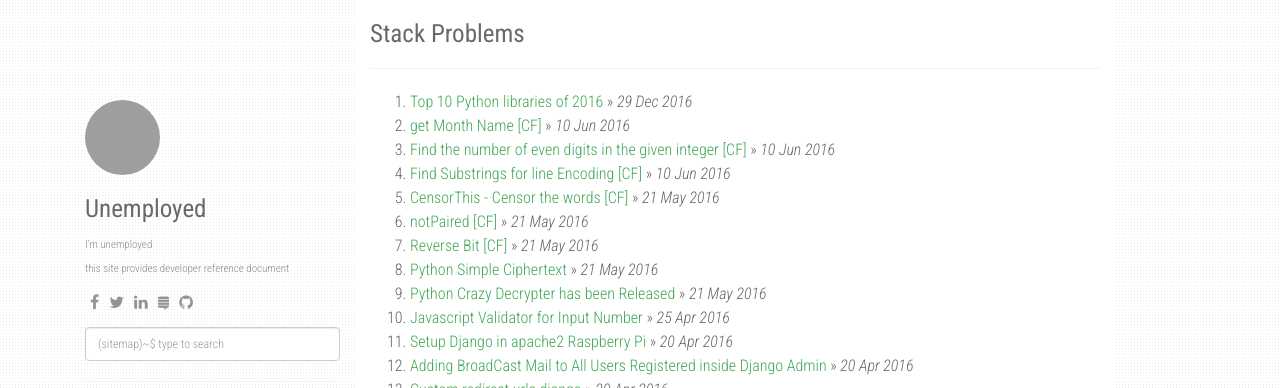
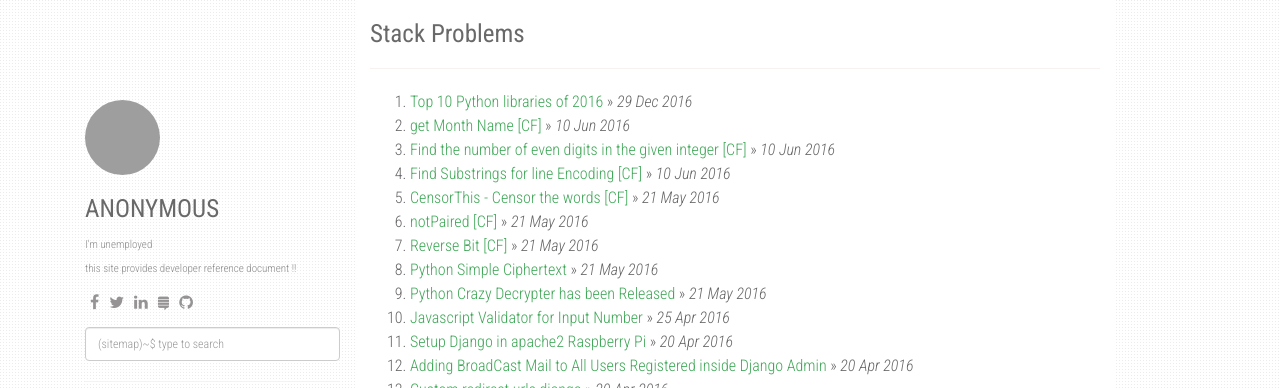
Before and after one commit to dev-docs/document, a Jekyll site: the page built from index.html, in a window 1280 px wide. Shown: the top 388 px of the page. Built offline with Jekyll 4.4.1, drawn with Linux system fonts in a browser that asks for light colours; nearby versions of some CDN libraries; the list of posts is cut into pages by our own code; grey boxes are pictures that could not be loaded.

Commit message:
AUTHOR UPDATE
AUTHOR UPDATE

```diff
--- a/_config.yml
+++ b/_config.yml
@@ -1,8 +1,8 @@
 title: Stack Problems
 description: My Personal Stack Problems
-author: Unemployed
+author: ANONYMOUS
 github: https://dev-docs.github.io
-about: I'm unemployed　　　　　　　　　　　　　  　　　this site provides developer reference document
+about: I'm unemployed　　　　　　　　　　　　　  　　　this site provides developer reference document !!
 disqus_shortname: stackproblems
 google_analytics: UA-XXXXXXXX-Y
 avatar_url: http://eapp.cafe24.com/eApp/resources/images/logo.png
```
